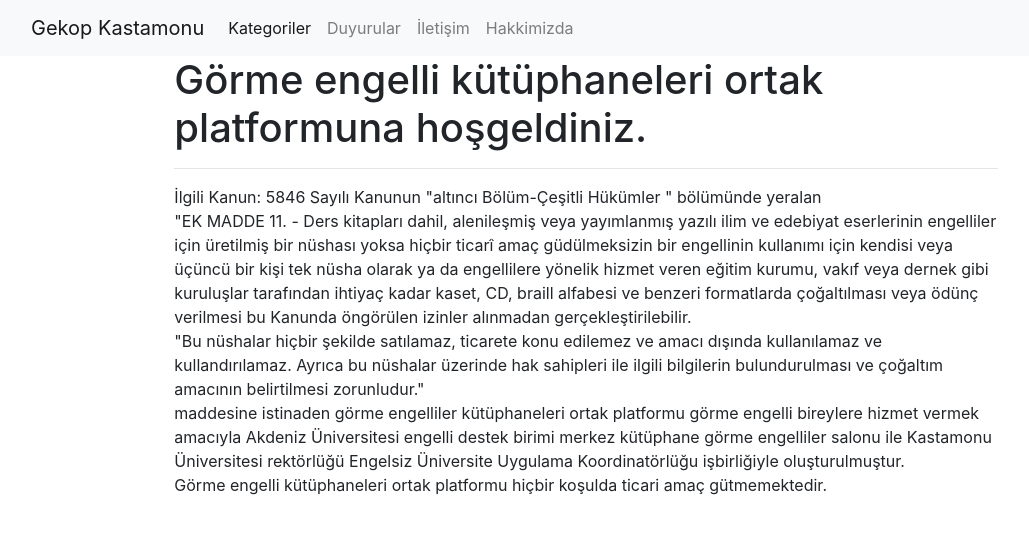
After one commit to sirivlucifer/djangoblind, a Django app: page / in a window 1280 px wide. The commit adds this page. Shown: the top 534 px of the page, without its empty margins (54-1083 px from the left). Run offline with Django 3.2, Linux system fonts and the light colour scheme; some libraries are stand-ins or nearby versions.

Commit message:
Major Updates

```diff
--- a/blindwebsite/blindwebsite/settings.py
+++ b/blindwebsite/blindwebsite/settings.py
@@ -41,6 +41,7 @@ INSTALLED_APPS = [
     'blog',
     'ourconfig',
     'dagit',
+    'ckeditor',
 ]
 
 MIDDLEWARE = [
--- a/blindwebsite/blindwebsite/templates/base.html
+++ b/blindwebsite/blindwebsite/templates/base.html
@@ -2,7 +2,7 @@
 
 <nav class="navbar navbar-expand-lg navbar-light bg-light">
     <div class="container">
-        <a class="navbar-brand" href="{% url 'project_index' %}">Blind Website</a>
+        <a class="navbar-brand" href="http://127.0.0.1:8000/">Gekop Kastamonu</a>
         <button class="navbar-toggler" type="button" data-toggle="collapse" data-target="#navbarSupportedContent" aria-controls="navbarSupportedContent" aria-expanded="false" aria-label="Toggle navigation">
           <span class="navbar-toggler-icon"></span>
         </button>
@@ -10,17 +10,20 @@
         <div class="collapse navbar-collapse" id="navbarSupportedContent">
           <ul class="navbar-nav mr-auto">
             <li class="nav-item active">
-              <a class="nav-link" href="{% url 'project_index' %}">Anasayfa</a>
+              <a class="nav-link" href="{% url 'dagit_index' %}">Kategoriler</a>
             </li>
+
             <li class="nav-item">
               <a class="nav-link" href="{% url 'blog_index' %}">Duyurular</a>
             </li>
+
             <li class="nav-item">
-                <a class="nav-link" href="{% url 'ourconfig_index' %}">Hakkımızda</a>
+                <a class="nav-link" href="http://127.0.0.1:8000/dagit/2/">İletişim</a>
               </li>
+
               <li class="nav-item">
-                <a class="nav-link" href="{% url 'dagit_index' %}">Dagit</a>
-              </li>
+                <a class="nav-link" href="http://127.0.0.1:8000/dagit/11/">Hakkimizda</a>
+                </li>
           </ul>
         </div>
     </div>
--- /dev/null
+++ b/blindwebsite/blindwebsite/templates/myhome.html
@@ -0,0 +1,16 @@
+
+
+{% extends "base.html" %}
+{% block page_content %}
+<div class="col-md-8 offset-md-2">
+    <h1>Görme engelli kütüphaneleri ortak platformuna hoşgeldiniz.</h1>
+    <hr>
+ <p>
+           İlgili Kanun: 5846 Sayılı Kanunun "altıncı Bölüm-Çeşitli Hükümler " bölümünde yeralan
+           <br>"EK MADDE 11. - Ders kitapları dahil, alenileşmiş veya yayımlanmış yazılı ilim ve edebiyat eserlerinin engelliler için üretilmiş bir nüshası yoksa hiçbir ticarî amaç güdülmeksizin bir engellinin kullanımı için kendisi veya üçüncü bir kişi tek nüsha olarak ya da engellilere yönelik hizmet veren eğitim kurumu, vakıf veya dernek gibi kuruluşlar tarafından ihtiyaç kadar kaset, CD, braill alfabesi ve benzeri formatlarda çoğaltılması veya ödünç verilmesi bu Kanunda öngörülen izinler alınmadan gerçekleştirilebilir.
+           <br>"Bu nüshalar hiçbir şekilde satılamaz, ticarete konu edilemez ve amacı dışında kullanılamaz ve kullandırılamaz. Ayrıca bu nüshalar üzerinde hak sahipleri ile ilgili bilgilerin bulundurulması ve çoğaltım amacının belirtilmesi zorunludur." <br>
+            maddesine istinaden görme engelliler kütüphaneleri ortak platformu görme engelli bireylere hizmet vermek amacıyla Akdeniz Üniversitesi engelli destek birimi merkez kütüphane görme engelliler salonu ile Kastamonu Üniversitesi rektörlüğü Engelsiz Üniversite Uygulama Koordinatörlüğu işbirliğiyle oluşturulmuştur.
+    <br>
+    Görme engelli kütüphaneleri ortak platformu hiçbir koşulda ticari amaç gütmemektedir.</p>
+</div>
+{% endblock %}
--- a/blindwebsite/blindwebsite/urls.py
+++ b/blindwebsite/blindwebsite/urls.py
@@ -15,9 +15,11 @@ Including another URLconf
 """
 from django.contrib import admin
 from django.urls import path, include
+from dagit import views
 
 urlpatterns = [
    # path('',include("dagit.urls")), # index page
+    path('', views.home_view, name='home'),
     path('admin/', admin.site.urls),
     path("projects/",include("projects.urls")),
     path("blog/",include("blog.urls")),
--- a/blindwebsite/dagit/models.py
+++ b/blindwebsite/dagit/models.py
@@ -1,4 +1,5 @@
 from django.db import models
+from ckeditor.fields import RichTextField #not so important because it's working.
 
 # Create your models here.
 class Kategori(models.Model):
@@ -6,7 +7,8 @@ class Kategori(models.Model):
 
 class Gonderi(models.Model):
     title = models.CharField(max_length=255)
-    body = models.TextField()
+    #body = models.TextField() # rich olmayan text editör
+    body = RichTextField(blank=True, null=True) # gayette rich olan text editör. çulsuz adam gereksiz adamdır.
     kategoriler = models.ManyToManyField('Kategori', related_name='gonderiler') #isimler dikkat
 
 #ISIMLERE DIKKAT EDELIM! S LERE
--- a/blindwebsite/dagit/templates/dagit_detail.html
+++ b/blindwebsite/dagit/templates/dagit_detail.html
@@ -11,7 +11,8 @@
         </a>&nbsp;
         {% endfor %}
     </small>
-    <p>{{ gonderi.body | linebreaks }}</p>
+    <hr>
+    <p>{{ gonderi.body | safe }}</p>
 
 
 </div>
--- a/blindwebsite/dagit/views.py
+++ b/blindwebsite/dagit/views.py
@@ -1,5 +1,8 @@
 from django.shortcuts import render
 from dagit.models import Gonderi
+from django.http import HttpResponse
+
+
 
 def dagit_index(request):
     gonderiler = Gonderi.objects.all()
@@ -24,3 +27,6 @@ def dagit_detail(request, pk):
 
     context = {"gonderi": gonderi}
     return render(request, "dagit_detail.html", context)
+
+def home_view( request, *args, **kwargs):
+    return render(request, "myhome.html", {})
```
Also changed, not shown: blindwebsite/dagit/migrations/0002_auto_20201205_1037.py (added), blindwebsite/db.sqlite3, 4 other files.
